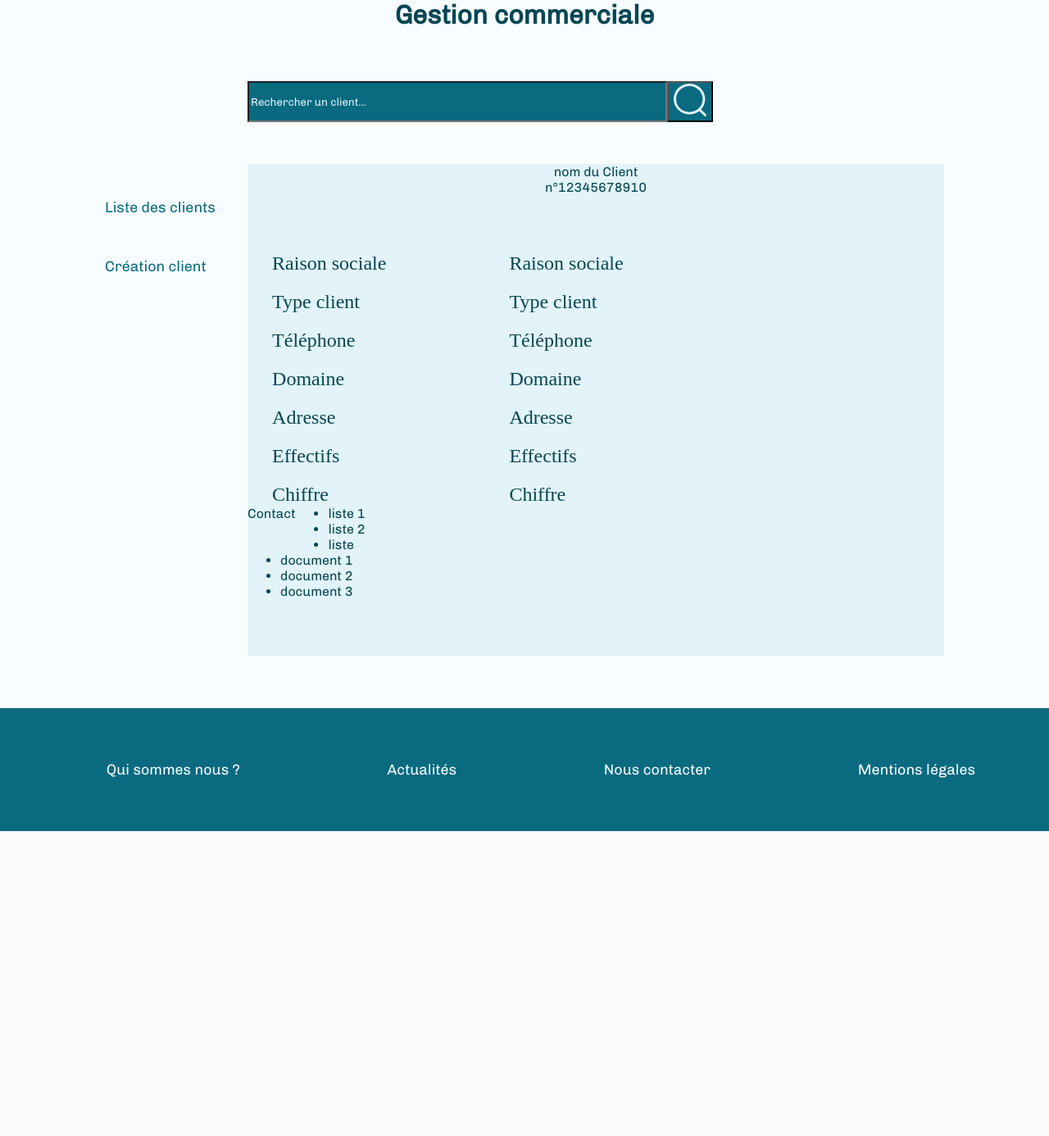
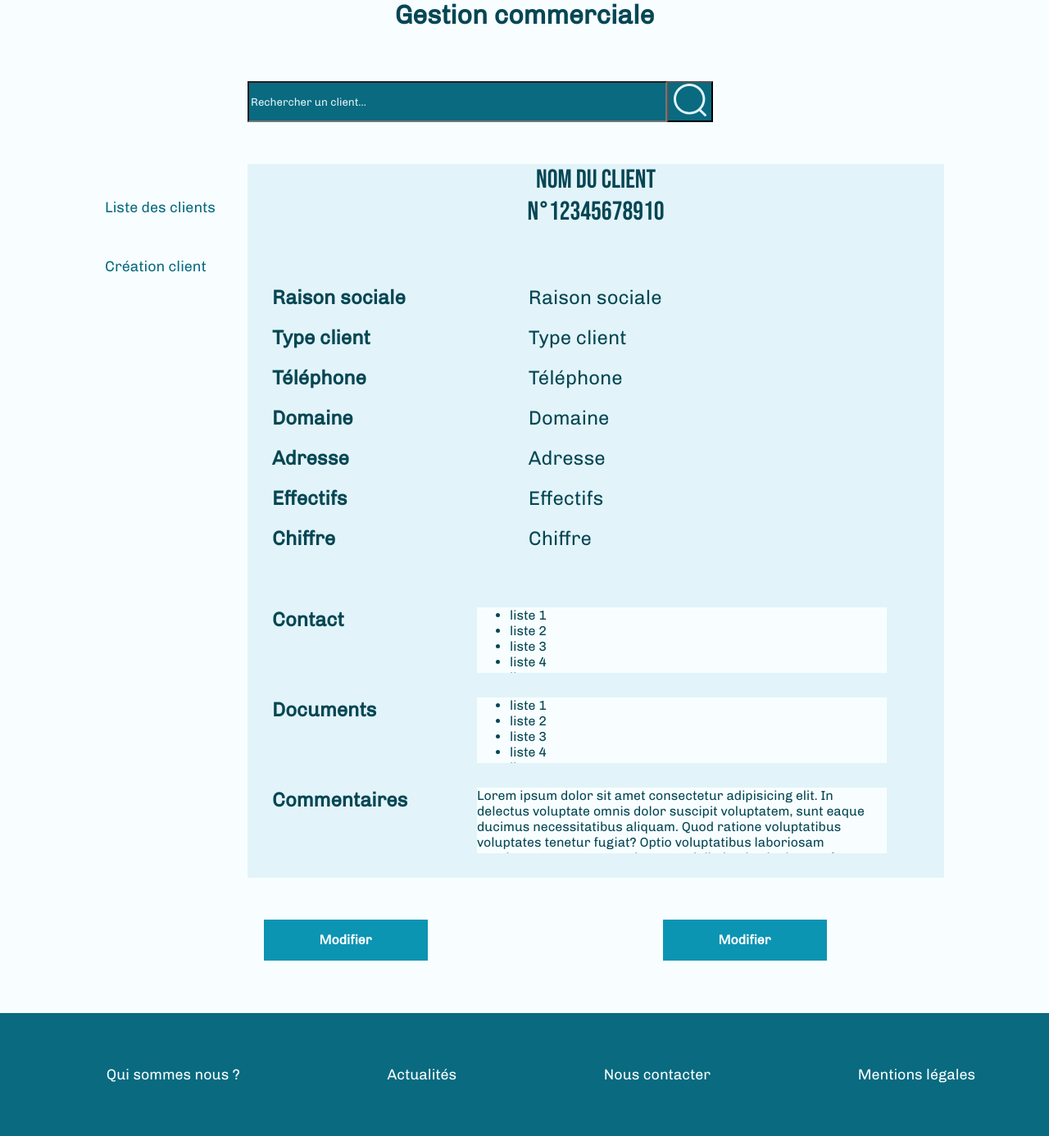
Before and after one commit to AlexRovere/Mission2, a PHP site: page /afficherClient.php in a window 1280 px wide. Shown: the part 343-1729 px from the top of the page at 82% size. Before the commit the page ends 1357 px from the top, so only its background shows below. Run offline with PHP 8.4, Linux system fonts and the light colour scheme.

Commit message:
afficherclient finie

```diff
--- a/afficherClient.php
+++ b/afficherClient.php
@@ -20,26 +20,27 @@
                 <li><a href="creationClient.php">Création client</a></li>
             </ul>
     </aside>
+
         <div class="interface">
             <div class="contenuAfficherClient">
-            <div class="nomDuClient">
-                <p>nom du Client</p>
-                <p>n°12345678910</p>
+                <div class="divNomDuClient">
+                    <p class="nomDuClient">nom du Client</p>
+                    <p class="nomDuClient">n°12345678910</p>
                 </div>
 
                 <!--informations-->
-            <div class="infos">
+                <div class="donneesAffichageClient">
                     <div class="infosFixes">
-                <p class="infosTxT">Raison sociale</p>
-                <p class="infosTxT">Type client</p>
-                <p class="infosTxT">Téléphone</p>
-                <p class="infosTxT">Domaine</p>
-                <p class="infosTxT">Adresse</p>
-                <p class="infosTxT">Effectifs</p>
-                <p class="infosTxT">Chiffre</p>
+                    <p class="infosTxT infosTxtFixes">Raison sociale</p>
+                    <p class="infosTxT infosTxtFixes">Type client</p>
+                    <p class="infosTxT infosTxtFixes">Téléphone</p>
+                    <p class="infosTxT infosTxtFixes">Domaine</p>
+                    <p class="infosTxT infosTxtFixes">Adresse</p>
+                    <p class="infosTxT infosTxtFixes">Effectifs</p>
+                    <p class="infosTxT infosTxtFixes">Chiffre</p>
                     </div>
 
-                <div class="infosVar">
+                    <div class="infosVariables">
                     <p class="infosTxT">Raison sociale</p>
                     <p class="infosTxT">Type client</p>
                     <p class="infosTxT">Téléphone</p>
@@ -50,35 +51,59 @@
                     </div>
                 </div>
 
-            <div class="infos">
-                <p>Contact</p>
-                <div style="overflow-y:scroll;">
+                <div class="donneesAffichageClientListes">
+                    <p class="infosTxtFixes">Contact</p>
+                    <div class="listeScroll ">
                         <ul>
                             <li>liste 1</li>
                             <li>liste 2</li>
-                        <li>liste</li>
+                            <li>liste 3</li>
+                            <li>liste 4</li>
+                            <li>liste 5</li>
+                            <li>liste 6</li>
+                            <li>liste 7</li>
+                            <li>liste 8</li>
+                            <li>liste 9</li>
                         </ul>
                     </div>
                 </div>
-            <div class="infos">
-                <p></p>
-                <div style="overflow-y:scroll;">
+                <div class="donneesAffichageClientListes">
+                    <p class="infosTxtFixes">Documents</p>
+                    <div class="listeScroll">
                         <ul>
-                        <li>document 1</li>
-                        <li>document 2</li>
-                        <li>document 3</li>
+                            <li>liste 1</li>
+                            <li>liste 2</li>
+                            <li>liste 3</li>
+                            <li>liste 4</li>
+                            <li>liste 5</li>
+                            <li>liste 6</li>
+                            <li>liste 7</li>
+                            <li>liste 8</li>
+                            <li>liste 9</li>
                         </ul>
                     </div>
                 </div>
-            <div class="infos">
-                <p></p>
-                <div style="overflow-y:scroll;">
-                    <p>
-
-                    </p>
+                <div class="donneesAffichageClientListes">
+                    <p class="infosTxtFixes">Commentaires</p>
+                    <div class="listeScroll">
+                        <p>Lorem ipsum dolor sit amet consectetur adipisicing elit. In delectus voluptate omnis dolor suscipit voluptatem, sunt eaque ducimus necessitatibus aliquam. Quod ratione voluptatibus voluptates tenetur fugiat? Optio voluptatibus laboriosam possimus.
+                        Iste, aut esse sit corrupti distinctio sint harum fuga, iusto facere quam, eius temporibus voluptates velit? Voluptates ex vel hic sit a quis, cumque eveniet, id minus repellat odit atque.
+                        Quaerat quibusdam nam fugit, perspiciatis adipisci maxime ab labore sed nisi laboriosam, excepturi aliquid repellat? Nobis debitis quod dolor ut. Sint necessitatibus voluptatum voluptates error ipsam corrupti, molestiae adipisci ad.
+                        Vero iure mollitia nisi rem qui voluptates optio laudantium, corrupti, eum non laborum maiores similique? Aspernatur sunt perferendis obcaecati ipsa neque ipsam tenetur? Consequuntur, delectus dicta distinctio mollitia accusantium nesciunt?
+                        Eum sit delectus velit distinctio consequuntur, laboriosam nobis nemo, nesciunt alias architecto quae accusantium eos eveniet provident asperiores, officiis ducimus non pariatur natus illum reprehenderit! Dicta quo consectetur inventore aspernatur.
+                        Laborum pariatur minima temporibus maxime praesentium omnis molestiae. Id obcaecati hic deleniti beatae quae? Eum, quas. Dolorum repellat recusandae minima. Commodi accusantium, nostrum doloribus fugit reiciendis nemo ea iusto excepturi!
+                        Repudiandae eum consectetur at! Fuga laborum adipisci, animi ad sunt architecto dignissimos. Possimus, eum. Facilis amet commodi vitae voluptate minus nobis vero eveniet quam, ipsam impedit ullam magni reiciendis voluptatum.</p>
                     </div>
                 </div>
                 </div>
+            </div>
+        </div>
+        <div class="boutonsMSPositions">
+            <div class="boutonsMSForme">
+                <a class="boutonsMSTxt" href=>Modifier</a>
+            </div>
+            <div class="boutonsMSForme">
+                <a class="boutonsMSTxt" href=>Modifier</a>
             </div>
         </div>
     </div>
--- a/main.css
+++ b/main.css
@@ -895,27 +895,70 @@ input::placeholder {
 }
 .nomDuClient {
     text-align: center;
+    font-family:BebasNeue, "impact", Arial, Helvetica, sans-serif;
+    font-size: 2em;
+}
+.divNomDuClient {
     margin-bottom: 50px;
 }
-.infos {
+.donneesAffichageClient {
     display: flex;
     flex-direction: row;
+    margin-bottom: 70px;
+}
+.donneesAffichageClientListes {
+    display: flex;
+    justify-content: space-between;
+    margin-bottom: 30px;
+    margin-left: 30px;
 }
 .infosFixes {
     display: flex;
     flex-direction: column;
     margin-left: 30px;
-    float:left
+    float:left;
+    font-family: chivo Bold;
 }
-.infosVar {
+.infosVariables {
     display: flex;
     flex-direction: column;
     margin-left: 30px;
     float:right;
     margin-left: 150px;
+    font-family: chivo Regular;
 }
 .infosTxT {
     margin-top: 20px;
     font-size: 24px;
-    font-family: chivo Bold;
+    font-family: Chivo ;
 }
+.infosTxtFixes {
+    font-weight:Bolder;
+    font-size: 24px;
+}
+.listeScroll {
+    overflow: auto;
+    height: 80px;
+    width: 500px;
+    background-color:#F8FEFF;
+    margin-right: 70px;
+}
+.boutonsMSPositions {
+    display: flex;
+    justify-content: space-around;
+    margin-left: 50px;
+}
+.boutonsMSForme {
+    display: flex;
+    justify-content: space-around;
+    width: 200px;
+    height: 50px;
+    background: #0C94B3;
+
+}
+.boutonsMSTxt {
+    color:#F8FEFF;
+    text-align: center;
+    margin-top: 15px;
+    font-weight: bold;
+}
```
Lines whose indentation alone changed are shown as unchanged.
